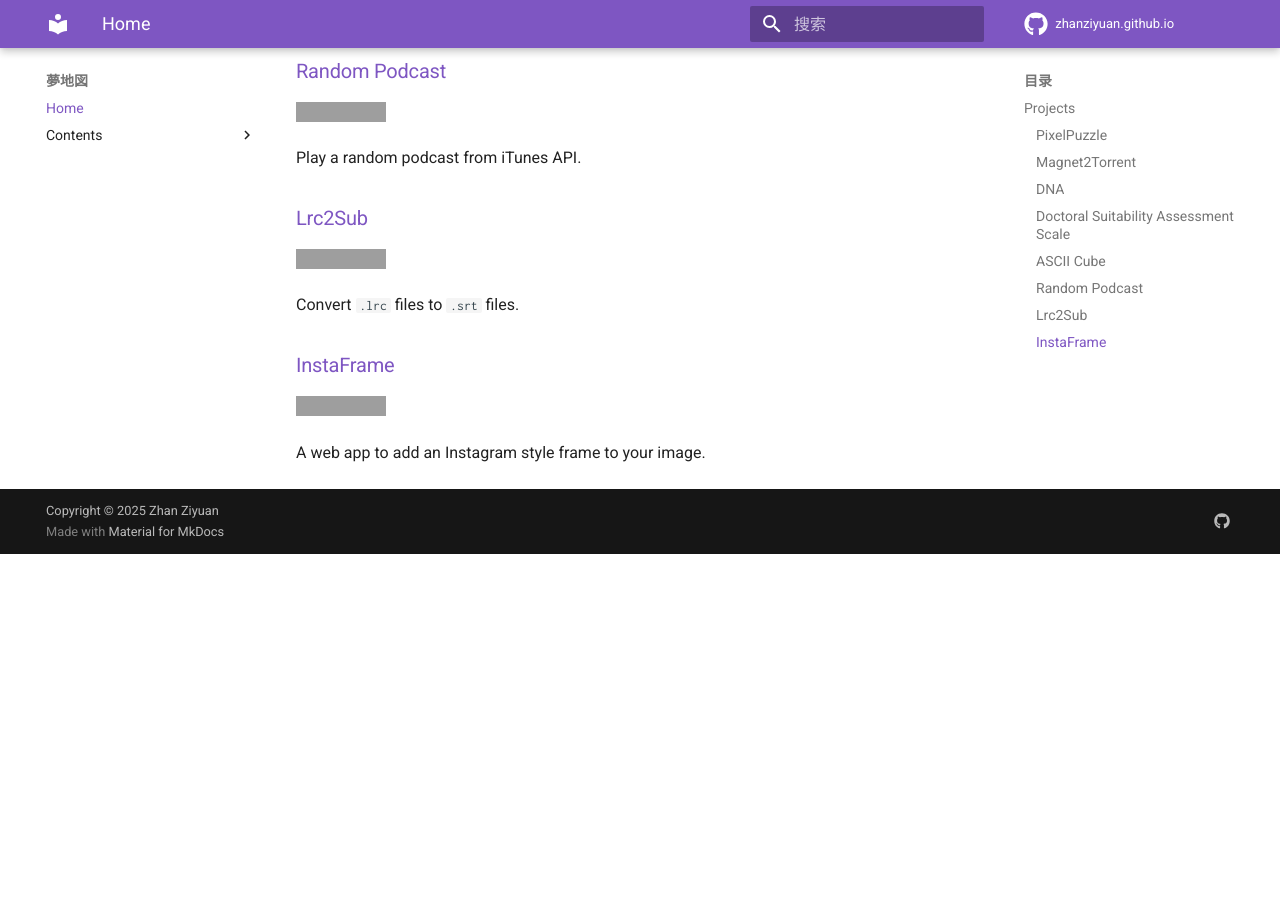
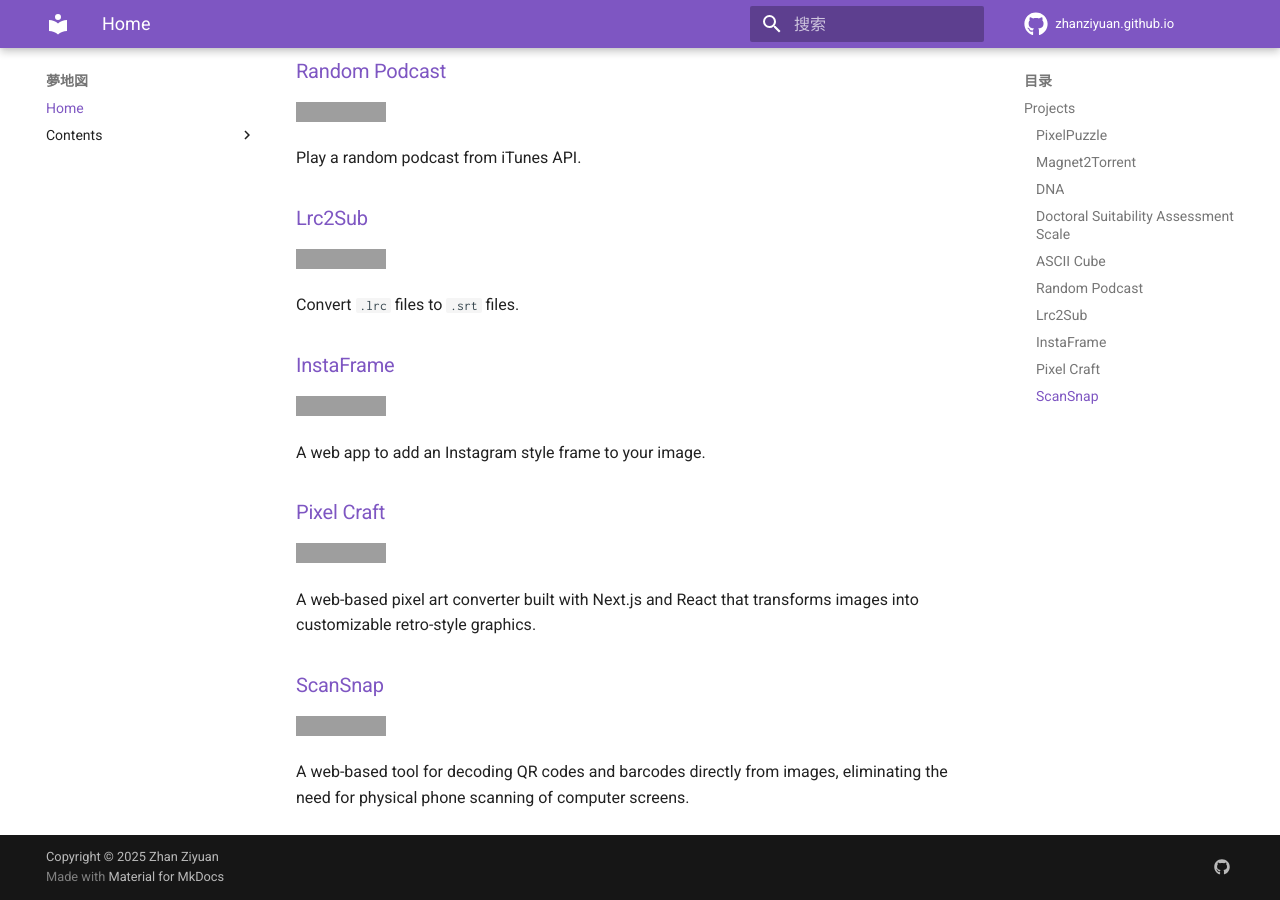
Before and after one commit to ZhanZiyuan/zhanziyuan.github.io, an MkDocs documentation site: the page built from docs/index.md, in a window 1280 px wide and 900 px high, scrolled down 911 px. Built offline with MkDocs 1.6.1 and Material for MkDocs 9.7.7, drawn with Linux system fonts in a browser that asks for light colours; comment, search, counter and statistics services are not loaded; before the commit the page ends 1465 px from its top, so only the background shows below that; grey boxes are pictures that could not be loaded.

Commit message:
Updated `./docs/index.md`.
- Updated `./docs/index.md`.

```diff
--- a/docs/index.md
+++ b/docs/index.md
@@ -52,3 +52,17 @@ Convert `.lrc` files to `.srt` files.
 [![Vercel Deploy](https://deploy-badge.vercel.app/vercel/insframe)](https://insframe.vercel.app/)
 
 A web app to add an Instagram style frame to your image.
+
+### [Pixel Craft](https://github.com/ZhanZiyuan/pixel-craft)
+
+[![Vercel Deploy](https://deploy-badge.vercel.app/vercel/pixel8bit)](https://pixel8bit.vercel.app/)
+
+A web-based pixel art converter built with Next.js and React
+that transforms images into customizable retro-style graphics.
+
+### [ScanSnap](https://github.com/ZhanZiyuan/ScanSnap)
+
+[![Vercel Deploy](https://deploy-badge.vercel.app/vercel/scan-snap)](https://scan-snap.vercel.app/)
+
+A web-based tool for decoding QR codes and barcodes directly from images,
+eliminating the need for physical phone scanning of computer screens.
```
